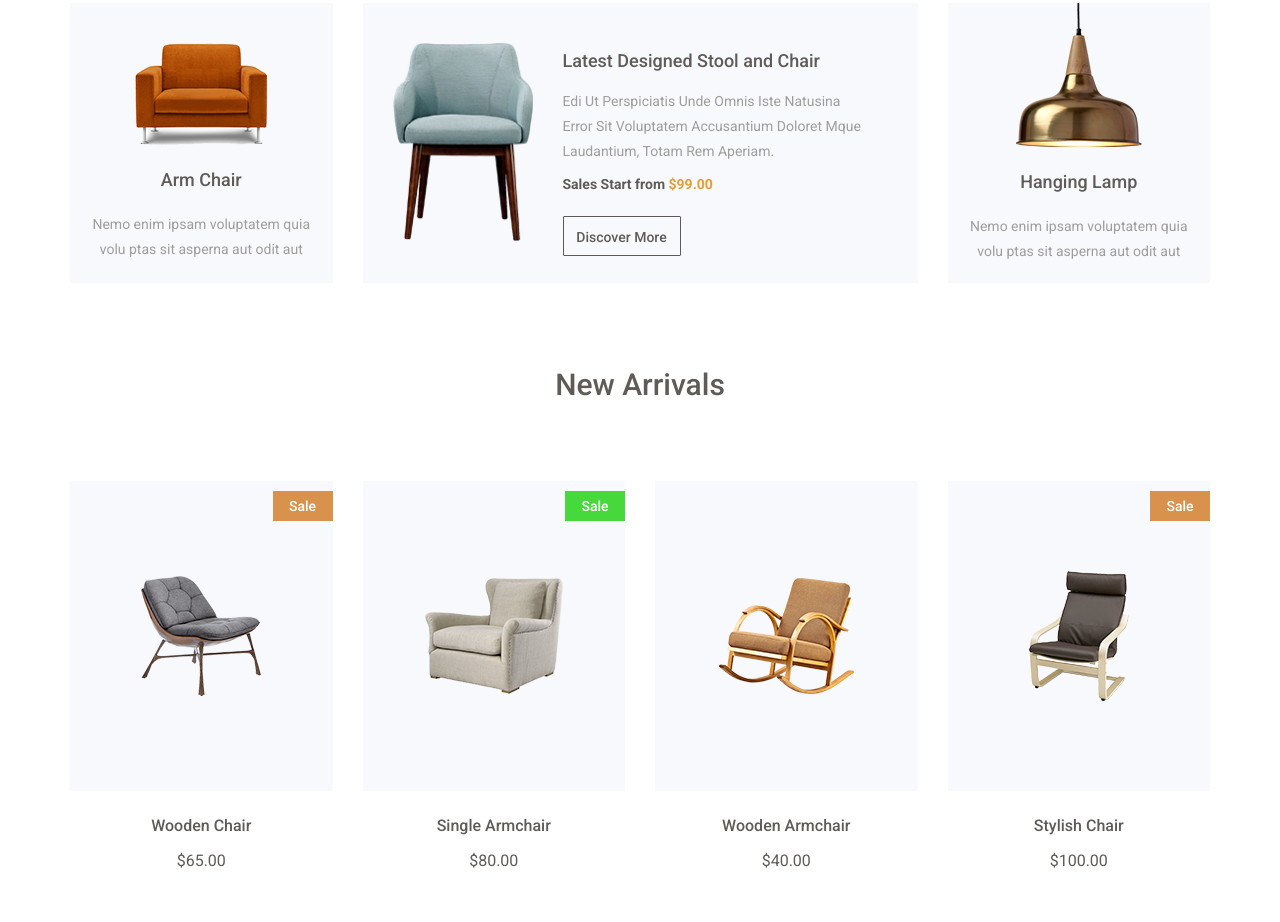
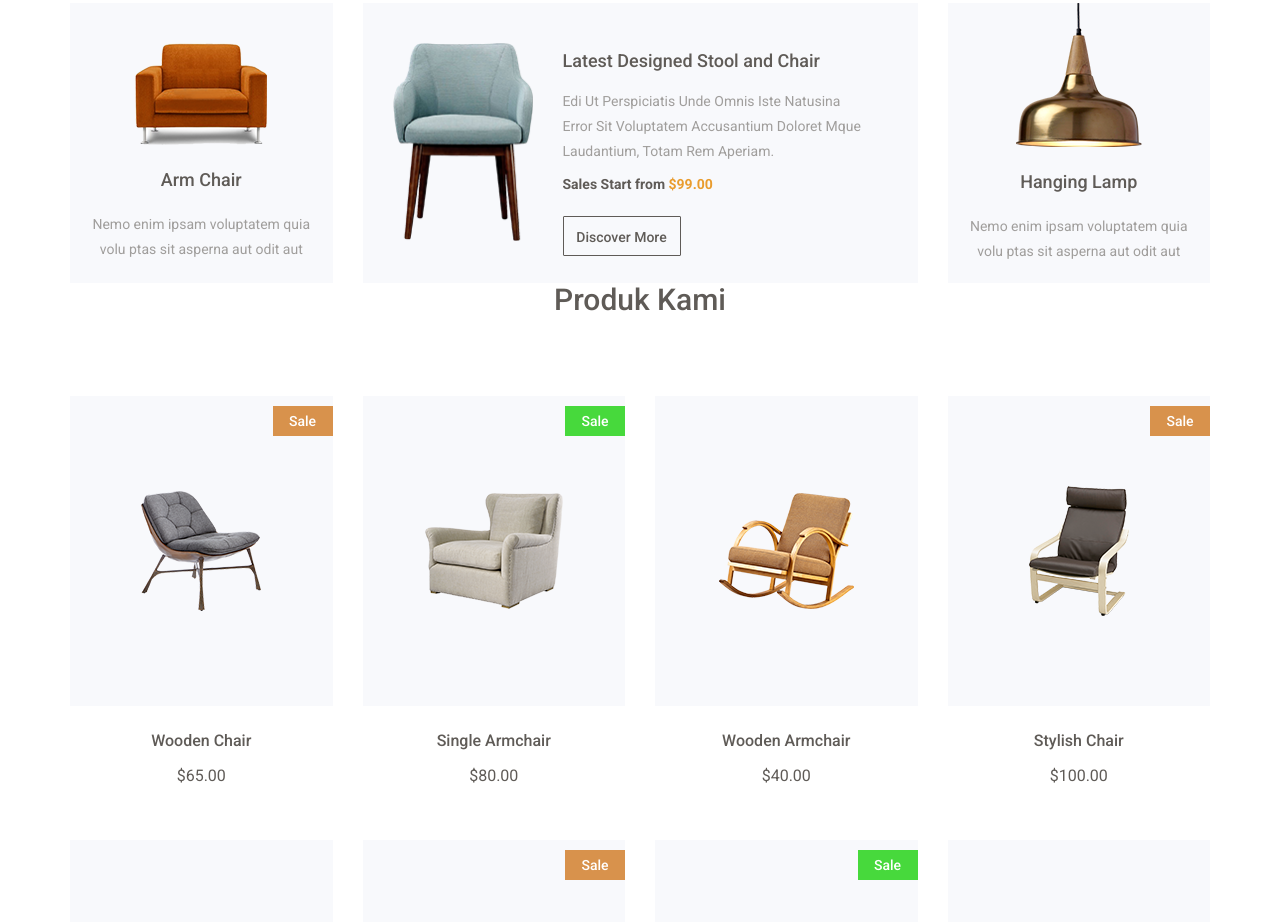
Before and after one commit to ervandha/ervandha.github.io, a plain HTML site: page index.html in a window 1280 px wide. Shown: the part 904-1826 px from the top of the page. Drawn offline with nearby package versions, Linux system fonts and the light colour scheme.

Commit message:
Update index.html

```diff
--- a/index.html
+++ b/index.html
@@ -380,10 +380,10 @@
 		<!--populer-products end-->
 
 		<!--new-arrivals start -->
-		<section id="new-arrivals" class="new-arrivals">
+		<section id="produk-kami" class="produk-kami">
 			<div class="container">
 				<div class="section-header">
-					<h2>new arrivals</h2>
+					<h2>Produk Kami</h2>
 				</div><!--/.section-header-->
 				<div class="new-arrivals-content">
 					<div class="row">
```
